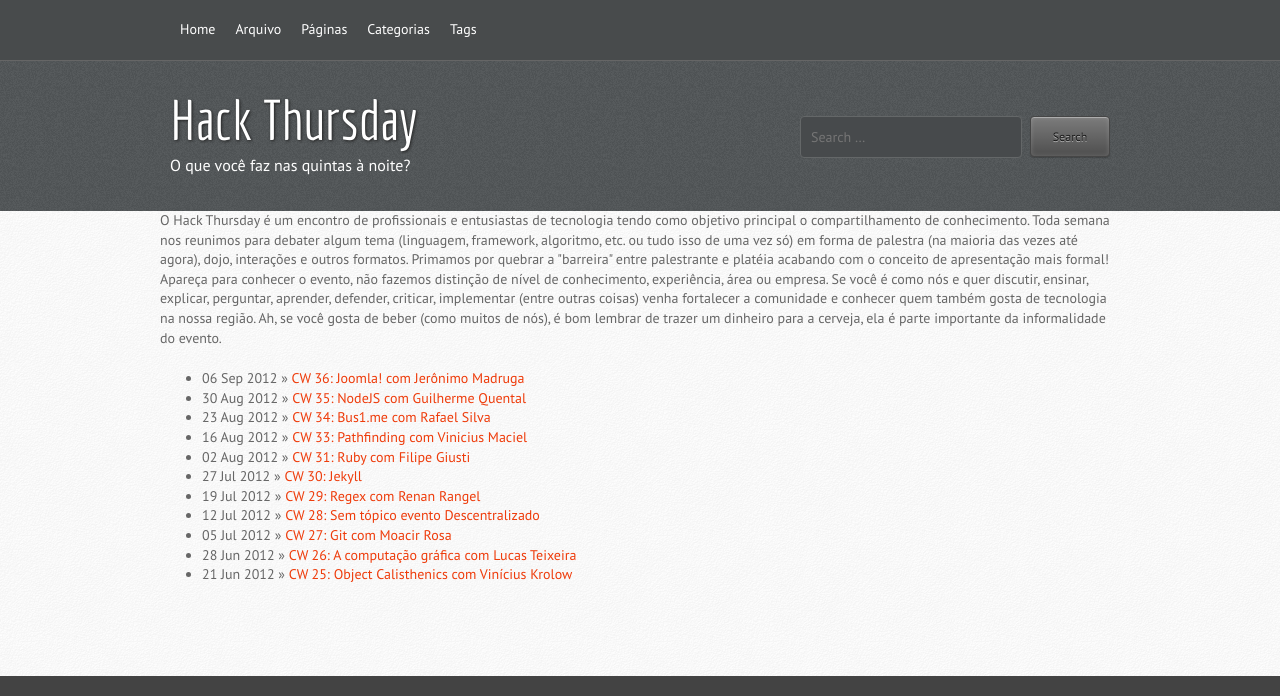
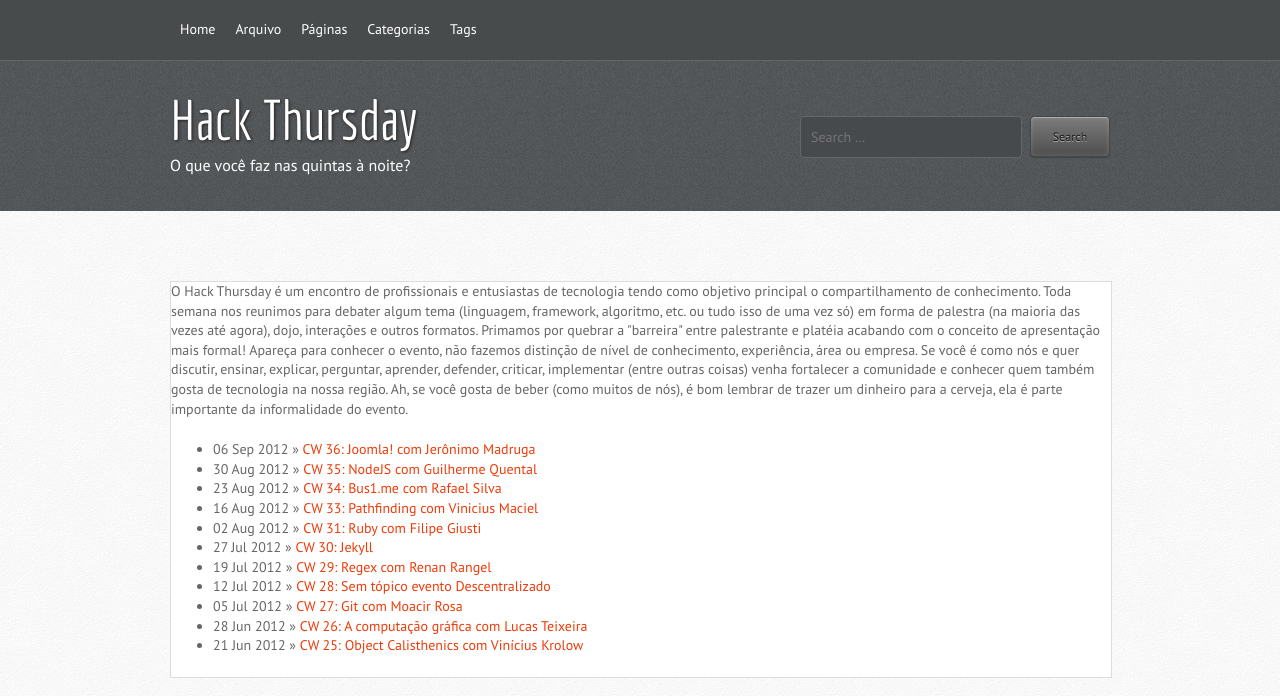
Before and after one commit to rssilva/rssilva.github.com, a Jekyll site: the page built from index.md, in a window 1280 px wide. Shown: the top 696 px of the page. Built offline with Jekyll 4.4.1, drawn with Linux system fonts in a browser that asks for light colours; grey boxes are pictures that could not be loaded.

Commit message:
changing

```diff
--- a/index.md
+++ b/index.md
@@ -4,7 +4,7 @@ title:
 tagline:
 ---
 {% include JB/setup %}
-<article>
+<article class="post type-post status-publish format-gallery hentry category-uncategorized grid_6 cf">
 	<p>
 		O Hack Thursday é um encontro de profissionais e entusiastas de tecnologia tendo como objetivo principal o compartilhamento de conhecimento.
 		Toda semana nos reunimos para debater algum tema (linguagem, framework, algoritmo, etc. ou tudo isso de uma vez só) em forma de palestra (na maioria das vezes até agora), dojo, interações e outros formatos.
```
